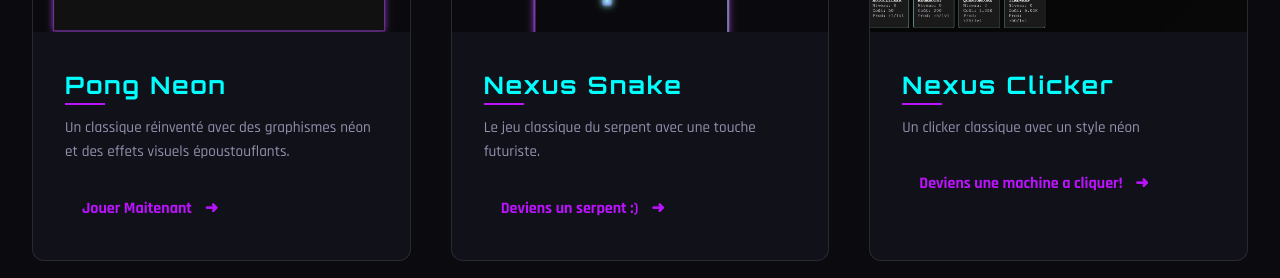
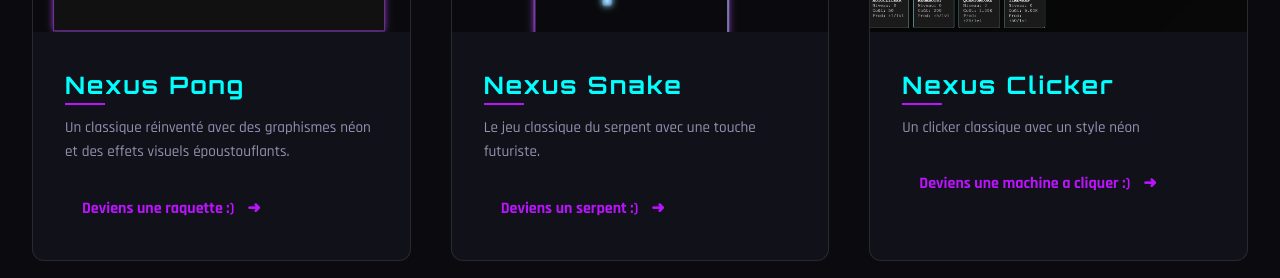
Before and after one commit to Rimbaud1/NexusGames, a plain HTML site: page index.html in a window 1280 px wide. Shown: the part 594-872 px from the top of the page. Drawn offline with Linux system fonts and the light colour scheme.

Commit message:
Update game card for Nexus Pong with new title and link text

```diff
--- a/index.html
+++ b/index.html
@@ -299,11 +299,11 @@
         <div class="games-grid">
             <!-- Jeu 1 -->
             <article class="game-card">
-                <img src="./media/pong.png" class="game-image" alt="Pong Neon">
+                <img src="./media/pong.png" class="game-image" alt="Nexus Pong">
                 <div class="game-content">
-                    <h3 class="game-title">Pong Neon</h3>
+                    <h3 class="game-title">Nexus Pong</h3>
                     <p class="game-description">Un classique réinventé avec des graphismes néon et des effets visuels époustouflants.</p>
-                    <a href="./pong.html" class="game-link">Jouer Maitenant</a>
+                    <a href="./pong.html" class="game-link">Deviens une raquette :)</a>
                 </div>
             </article>
 
@@ -322,7 +322,7 @@
                 <div class="game-content">
                     <h3 class="game-title">Nexus Clicker</h3>
                     <p class="game-description">Un clicker classique avec un style néon</p>
-                    <a href="./clicker.html" class="game-link">Deviens une machine a cliquer!</a>
+                    <a href="./clicker.html" class="game-link">Deviens une machine a cliquer :)</a>
                 </div>
             </article>
         </div>
```
